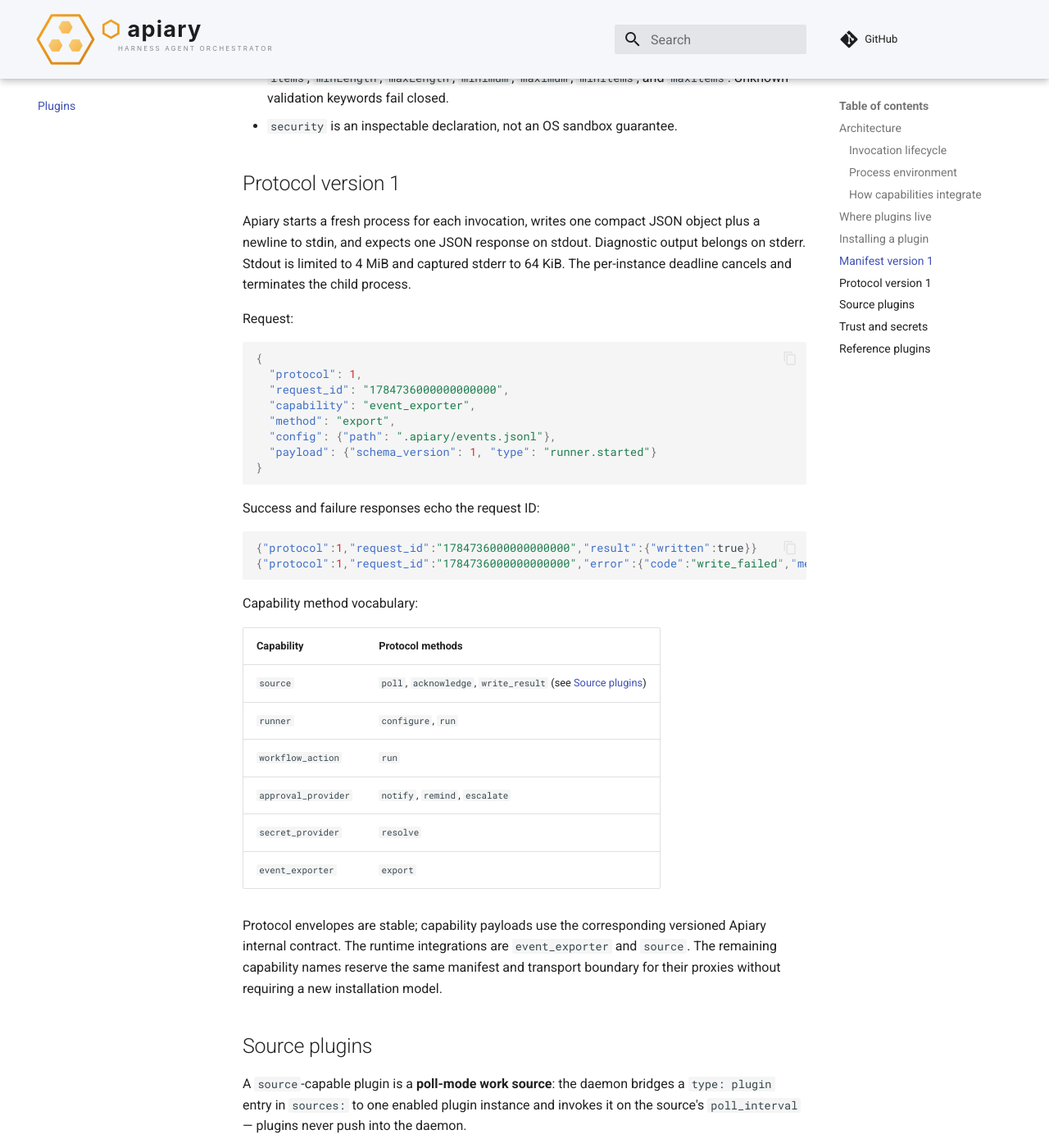
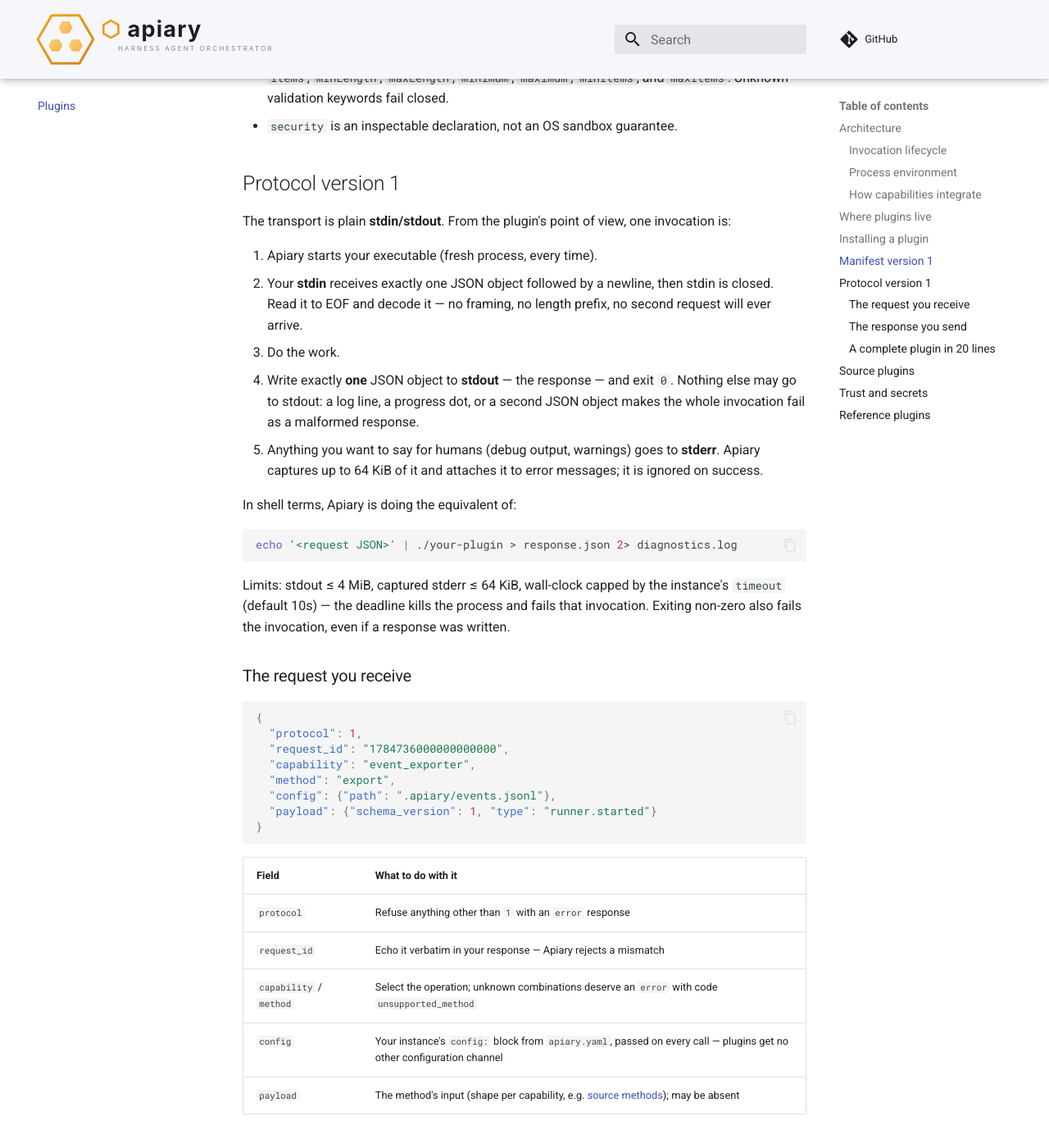
Before and after one commit to orlandoburli/apiary, an MkDocs documentation site: the page built from docs/plugins.md, in a window 1280 px wide and 1400 px high, scrolled down 4999 px. Shown: the whole window at 82% size. Built offline with MkDocs 1.6.1 and Material for MkDocs 9.7.7, drawn with Linux system fonts in a browser that asks for light colours; comment, search, counter and statistics services are not loaded; some of the changed text lies outside the part shown.

Commit message:
docs(plugin): explicit stdin/stdout protocol mechanics + verified 20-line Python plugin example

````diff
--- a/docs/plugins.md
+++ b/docs/plugins.md
@@ -226,12 +226,33 @@
 
 ## Protocol version 1
 
-Apiary starts a fresh process for each invocation, writes one compact JSON object
-plus a newline to stdin, and expects one JSON response on stdout. Diagnostic
-output belongs on stderr. Stdout is limited to 4 MiB and captured stderr to 64
-KiB. The per-instance deadline cancels and terminates the child process.
+The transport is plain **stdin/stdout**. From the plugin's point of view, one
+invocation is:
 
-Request:
+1. Apiary starts your executable (fresh process, every time).
+2. Your **stdin** receives exactly one JSON object followed by a newline, then
+   stdin is closed. Read it to EOF and decode it — no framing, no length
+   prefix, no second request will ever arrive.
+3. Do the work.
+4. Write exactly **one** JSON object to **stdout** — the response — and exit
+   `0`. Nothing else may go to stdout: a log line, a progress dot, or a second
+   JSON object makes the whole invocation fail as a malformed response.
+5. Anything you want to say for humans (debug output, warnings) goes to
+   **stderr**. Apiary captures up to 64 KiB of it and attaches it to error
+   messages; it is ignored on success.
+
+In shell terms, Apiary is doing the equivalent of:
+
+```bash
+echo '<request JSON>' | ./your-plugin > response.json 2> diagnostics.log
+```
+
+Limits: stdout ≤ 4 MiB, captured stderr ≤ 64 KiB, wall-clock capped by the
+instance's `timeout` (default 10s) — the deadline kills the process and fails
+that invocation. Exiting non-zero also fails the invocation, even if a
+response was written.
+
+### The request you receive
 
 ```json
 {
@@ -244,12 +265,62 @@
 }
 ```
 
-Success and failure responses echo the request ID:
+| Field | What to do with it |
+|---|---|
+| `protocol` | Refuse anything other than `1` with an `error` response |
+| `request_id` | Echo it verbatim in your response — Apiary rejects a mismatch |
+| `capability` / `method` | Select the operation; unknown combinations deserve an `error` with code `unsupported_method` |
+| `config` | Your instance's `config:` block from `apiary.yaml`, passed on every call — plugins get no other configuration channel |
+| `payload` | The method's input (shape per capability, e.g. [source methods](#source-plugins)); may be absent |
+
+### The response you send
+
+Exactly one of `result` or `error`, always echoing `protocol` and
+`request_id`:
 
 ```json
-{"protocol":1,"request_id":"1784736000000000000","result":{"written":true}}
-{"protocol":1,"request_id":"1784736000000000000","error":{"code":"write_failed","message":"permission denied"}}
+{"protocol": 1, "request_id": "1784736000000000000", "result": {"written": true}}
 ```
+
+```json
+{"protocol": 1, "request_id": "1784736000000000000", "error": {"code": "write_failed", "message": "permission denied"}}
+```
+
+An `error` needs both a non-empty machine-readable `code` and a human
+`message`; a response carrying both `result` and `error`, or neither, is
+malformed.
+
+### A complete plugin in 20 lines
+
+The contract is small enough that this Python script is a valid plugin — it
+answers `source.poll` with one hard-coded item:
+
+```python
+#!/usr/bin/env python3
+import json, sys
+
+req = json.load(sys.stdin)                      # 1. read the single request
+
+def respond(result=None, error=None):           # 4. one response object, stdout
+    print(json.dumps({"protocol": 1, "request_id": req["request_id"],
+                      **({"result": result} if error is None else {"error": error})}))
+
+if req["protocol"] != 1:
+    respond(error={"code": "unsupported_protocol", "message": "expected protocol 1"})
+elif req["capability"] == "source" and req["method"] == "poll":
+    print("polling upstream...", file=sys.stderr)   # diagnostics → stderr only
+    respond({"items": [{"id": "py-1", "title": "Hello from Python",
+                        "labels": ["origin:python"], "state": "open"}]})
+elif req["capability"] == "source" and req["method"] in ("acknowledge", "write_result"):
+    respond({"ok": True})
+else:
+    respond(error={"code": "unsupported_method",
+                   "message": f"unknown {req['capability']}.{req['method']}"})
+```
+
+Make it executable, name it in a manifest with `"capabilities": ["source"]`,
+and it installs like any other plugin. Go authors get all of the envelope
+handling for free from the SDK — see below.
 
 Capability method vocabulary:
 
````
